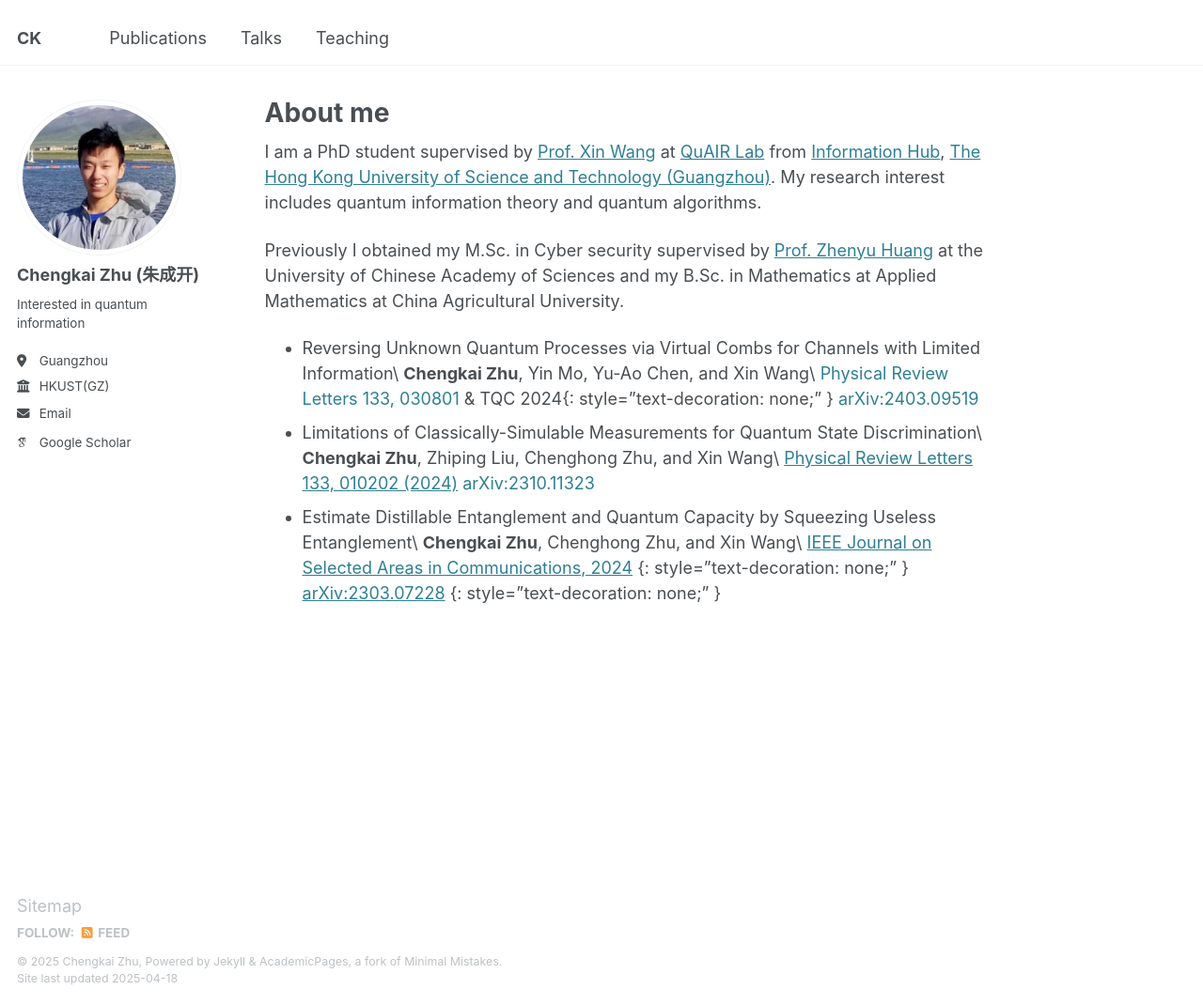
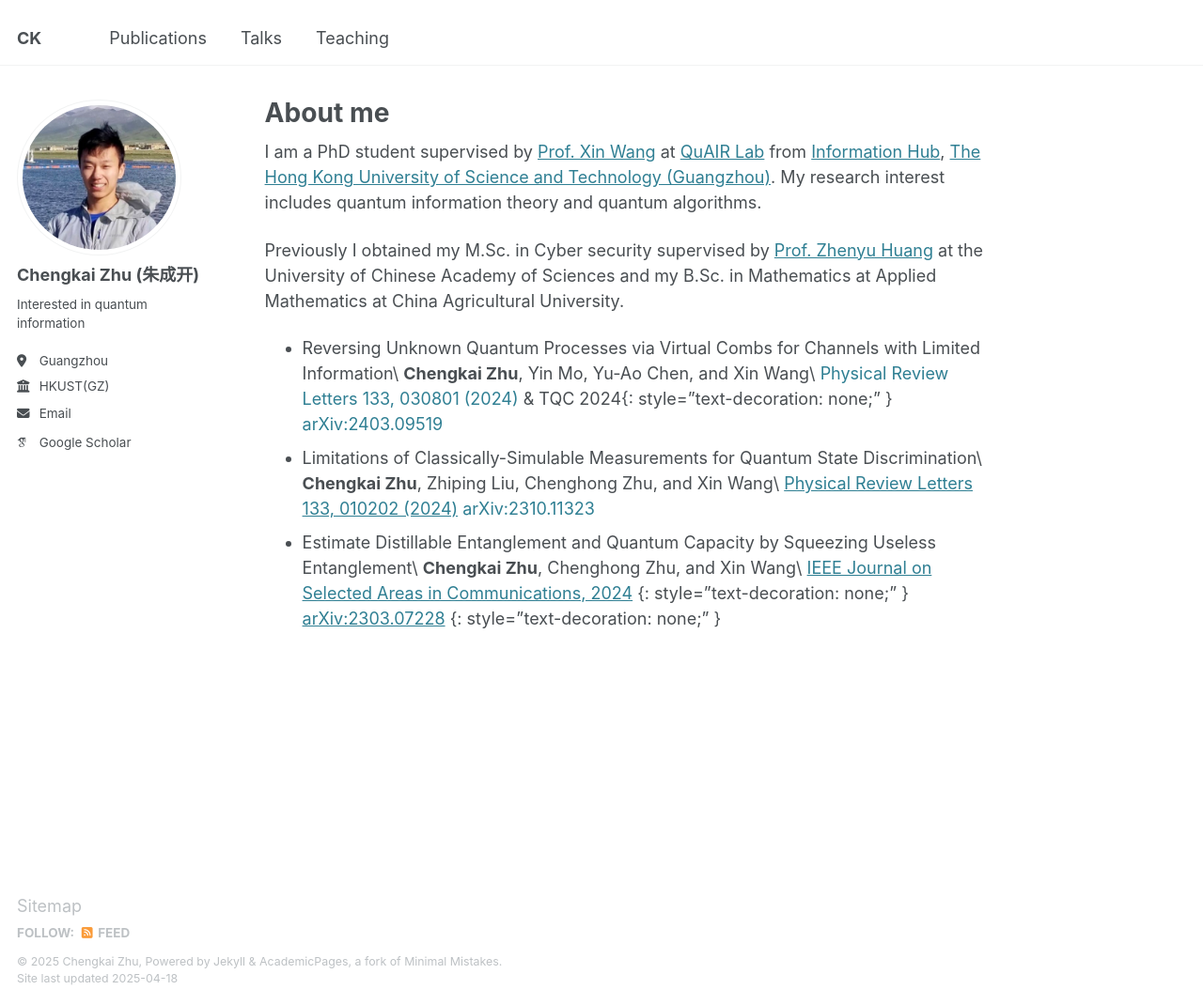
Before and after one commit to Chengkai-Zhu/Chengkai-Zhu.github.io, a Jekyll site: the page built from _pages/about.md, in a window 1280 px wide and 1070 px high. Shown: the whole window at 94% size. Built offline with Jekyll 4.4.1, drawn with Linux system fonts in a browser that asks for light colours; some web fonts are replaced.

Commit message:
Update about.md

```diff
--- a/_pages/about.md
+++ b/_pages/about.md
@@ -12,6 +12,6 @@
 
 Previously I obtained my M.Sc. in Cyber security supervised by [Prof. Zhenyu Huang](https://scholar.google.com/citations?user=omCIQ64AAAAJ&hl=zh-CN) at the University of Chinese Academy of Sciences and my B.Sc. in Mathematics at Applied Mathematics at China Agricultural University.
 
-- Reversing Unknown Quantum Processes via Virtual Combs for Channels with Limited Information\ **Chengkai Zhu**, Yin Mo, Yu-Ao Chen, and Xin Wang\ [Physical Review Letters 133, 030801](https://journals.aps.org/prl/abstract/10.1103/PhysRevLett.133.030801){: style="text-decoration: none;" } & TQC 2024{: style="text-decoration: none;" } [arXiv:2403.09519](https://arxiv.org/abs/2401.04672){: style="text-decoration: none;" }
+- Reversing Unknown Quantum Processes via Virtual Combs for Channels with Limited Information\ **Chengkai Zhu**, Yin Mo, Yu-Ao Chen, and Xin Wang\ [Physical Review Letters 133, 030801 (2024)](https://journals.aps.org/prl/abstract/10.1103/PhysRevLett.133.030801){: style="text-decoration: none;" } & TQC 2024{: style="text-decoration: none;" } [arXiv:2403.09519](https://arxiv.org/abs/2401.04672){: style="text-decoration: none;" }
 - Limitations of Classically-Simulable Measurements for Quantum State Discrimination\ **Chengkai Zhu**, Zhiping Liu, Chenghong Zhu, and Xin Wang\ [Physical Review Letters 133, 010202 (2024)](https://journals.aps.org/prl/abstract/10.1103/PhysRevLett.133.010202) [arXiv:2310.11323](https://arxiv.org/abs/2310.11323){: style="text-decoration: none;" }
 - Estimate Distillable Entanglement and Quantum Capacity by Squeezing Useless Entanglement\ **Chengkai Zhu**, Chenghong Zhu, and Xin Wang\ [IEEE Journal on Selected Areas in Communications, 2024](https://ieeexplore.ieee.org/document/10477880) {: style="text-decoration: none;" } [arXiv:2303.07228](https://arxiv.org/abs/2303.07228) {: style="text-decoration: none;" }
```
